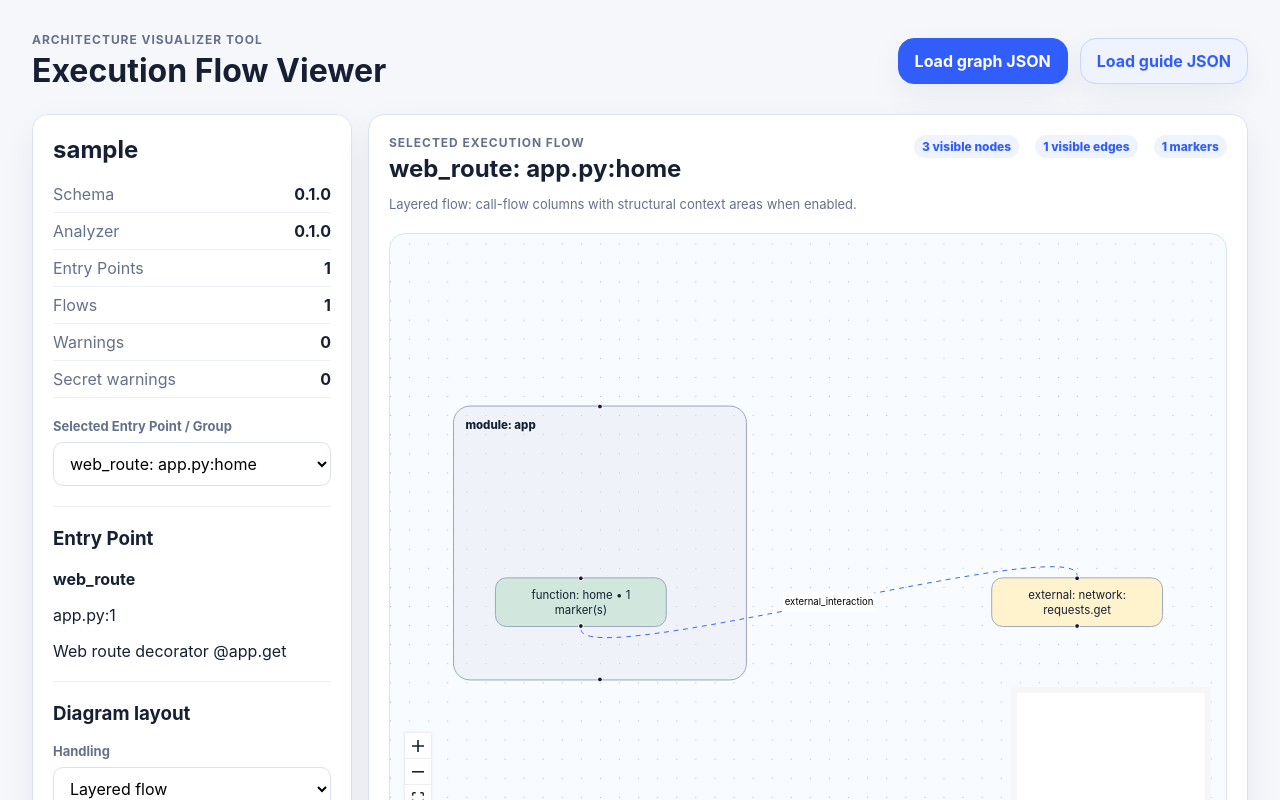
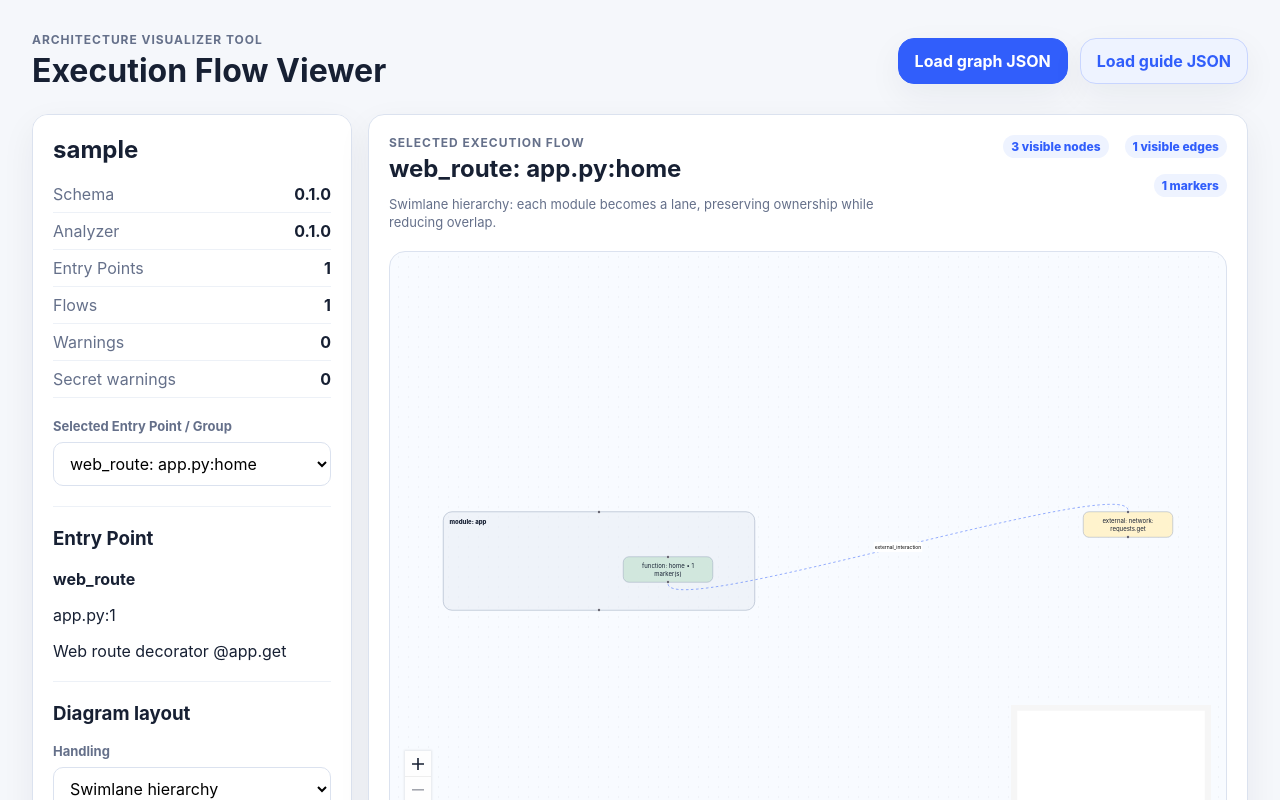
Before and after one commit to DevGrohl/AVT, a React (Vite) app in the folder apps/viewer/: page / in a window 1280 px wide. Shown: the top 800 px of the page. Built offline with nearby package versions, Linux system fonts and the light colour scheme.

Commit message:
Add hierarchy layout variations

```diff
--- a/apps/viewer/src/main.tsx
+++ b/apps/viewer/src/main.tsx
@@ -11,7 +11,7 @@ type InspectorSelection =
   | { type: 'edge'; item: GraphEdge }
   | null;
 
-type DiagramLayout = 'hierarchy' | 'layered' | 'circular' | 'grid';
+type DiagramLayout = 'hierarchy-nested' | 'hierarchy-swimlane' | 'hierarchy-outline' | 'layered' | 'circular' | 'grid';
 
 type EdgeLabelMode = 'kind' | 'reason' | 'none';
 
@@ -41,7 +41,7 @@ function App() {
   const [selectedSelectionId, setSelectedSelectionId] = useState<string>('');
   const [selection, setSelection] = useState<InspectorSelection>(null);
   const [edgeFilters, setEdgeFilters] = useState<EdgeFilters>({ showConfirmed: true, showUncertain: true, showRejected: false });
-  const [diagramLayout, setDiagramLayout] = useState<DiagramLayout>('layered');
+  const [diagramLayout, setDiagramLayout] = useState<DiagramLayout>('hierarchy-swimlane');
   const [displayOptions, setDisplayOptions] = useState<DiagramDisplayOptions>({
     showHierarchyContext: true,
     showExternalInteractions: true,
@@ -246,8 +246,10 @@ function DiagramLayoutControls({ layout, onChange }: { layout: DiagramLayout; on
       <h3>Diagram layout</h3>
       <label className="selectLabel" htmlFor="diagramLayout">Handling</label>
       <select id="diagramLayout" value={layout} onChange={(event) => onChange(event.target.value as DiagramLayout)}>
+        <option value="hierarchy-nested">Nested ownership map</option>
+        <option value="hierarchy-swimlane">Swimlane hierarchy</option>
+        <option value="hierarchy-outline">Outline + focused graph</option>
         <option value="layered">Layered flow</option>
-        <option value="hierarchy">Hierarchy by module/class</option>
         <option value="circular">Circular relationships</option>
         <option value="grid">Compact grid</option>
       </select>
@@ -359,8 +361,10 @@ function FlowHeader({ flow, label, nodeCount, edgeCount, layout }: { flow: Execu
 }
 
 function layoutDescription(layout: DiagramLayout): string {
+  if (layout === 'hierarchy-nested') return 'Nested ownership map: modules/classes are areas that own their functions and methods.';
+  if (layout === 'hierarchy-swimlane') return 'Swimlane hierarchy: each module becomes a lane, preserving ownership while reducing overlap.';
+  if (layout === 'hierarchy-outline') return 'Outline + focused graph: hierarchy is a compact left outline; behavior flow stays on the main canvas.';
   if (layout === 'layered') return 'Layered flow: call-flow columns with structural context areas when enabled.';
-  if (layout === 'hierarchy') return 'Hierarchy: module/class areas own their functions and methods.';
   if (layout === 'circular') return 'Circular: relationship overview for spotting clusters and cycles.';
   return 'Compact grid: dense scan-friendly layout.';
 }
@@ -682,10 +686,15 @@ function diagramLayoutModel(
   layout: DiagramLayout,
   showHierarchyContext: boolean,
 ): DiagramLayoutModel {
-  if (layout === 'hierarchy') {
+  if (layout === 'hierarchy-nested') {
     const positions = hierarchyPositions(nodes, nodeById);
     return showHierarchyContext ? areaLayout(nodes, nodeById, positions) : emptyLayoutModel(positions);
   }
+  if (layout === 'hierarchy-swimlane') {
+    const positions = swimlaneHierarchyPositions(nodes, nodeById);
+    return showHierarchyContext ? areaLayout(nodes, nodeById, positions) : emptyLayoutModel(positions);
+  }
+  if (layout === 'hierarchy-outline') return emptyLayoutModel(outlineFocusedPositions(nodes, edges, nodeById));
   if (layout === 'circular') return emptyLayoutModel(circularPositions(nodes));
   if (layout === 'grid') return emptyLayoutModel(gridPositions(nodes));
   const positions = layeredPositions(nodes, edges, nodeById);
@@ -798,6 +807,53 @@ function containerDepth(node: GraphNode, nodeById: Map<string, GraphNode>): numb
     current = parent;
   }
   return depth;
+}
+
+function swimlaneHierarchyPositions(nodes: GraphNode[], nodeById: Map<string, GraphNode>): Map<string, { x: number; y: number }> {
+  const positions = new Map<string, { x: number; y: number }>();
+  const modules = nodes.filter((node) => node.kind === 'module').sort(compareHierarchyNodes);
+  const internals = nodes.filter((node) => node.kind !== 'module' && node.kind !== 'external');
+  const externals = nodes.filter((node) => node.kind === 'external').sort(compareHierarchyNodes);
+  let laneY = 0;
+
+  for (const module of modules) {
+    const descendants = internals.filter((node) => hasAncestor(node, module.id, nodeById) || node.parent_id === module.id).sort(compareHierarchyNodes);
+    const laneHeight = Math.max(220, descendants.length * 110 + 120);
+    positions.set(module.id, { x: 0, y: laneY });
+
+    const moduleFunctions = descendants.filter((node) => (node.kind === 'function' || node.kind === 'method') && directModuleParent(node, module.id, nodeById));
+    moduleFunctions.forEach((node, index) => positions.set(node.id, { x: 360 + (index % 3) * 280, y: laneY + 90 + Math.floor(index / 3) * 120 }));
+
+    const classes = descendants.filter((node) => node.kind === 'class');
+    let classY = laneY + 90 + Math.ceil(moduleFunctions.length / 3) * 120;
+    for (const cls of classes) {
+      positions.set(cls.id, { x: 320, y: classY });
+      const members = descendants.filter((node) => (node.kind === 'function' || node.kind === 'method') && hasAncestor(node, cls.id, nodeById));
+      members.forEach((member, index) => positions.set(member.id, { x: 620 + (index % 2) * 280, y: classY + 80 + Math.floor(index / 2) * 110 }));
+      classY += Math.max(150, Math.ceil(members.length / 2) * 110 + 120);
+    }
+
+    laneY += Math.max(laneHeight, classY - laneY) + 96;
+  }
+
+  const positioned = new Set(positions.keys());
+  internals.filter((node) => !positioned.has(node.id)).forEach((node, index) => positions.set(node.id, { x: 360, y: laneY + index * 120 }));
+  externals.forEach((node, index) => positions.set(node.id, { x: 1280, y: index * 120 }));
+  return positions;
+}
+
+function outlineFocusedPositions(nodes: GraphNode[], edges: GraphEdge[], nodeById: Map<string, GraphNode>): Map<string, { x: number; y: number }> {
+  const positions = new Map<string, { x: number; y: number }>();
+  const hierarchyNodes = nodes.filter((node) => node.kind === 'module' || node.kind === 'class').sort(compareHierarchyNodes);
+  hierarchyNodes.forEach((node, index) => positions.set(node.id, { x: node.kind === 'module' ? 0 : 240, y: index * 82 }));
+
+  const focusNodes = nodes.filter((node) => node.kind !== 'module' && node.kind !== 'class');
+  const focusPositions = layeredPositions(focusNodes, edges, nodeById);
+  for (const node of focusNodes) {
+    const position = focusPositions.get(node.id) ?? { x: 0, y: 0 };
+    positions.set(node.id, { x: position.x + 620, y: position.y });
+  }
+  return positions;
 }
 
 function layeredPositions(nodes: GraphNode[], edges: GraphEdge[], nodeById: Map<string, GraphNode>): Map<string, { x: number; y: number }> {
```
Also changed, not shown: 2 other files (tests, documents, lock files or other folders).
